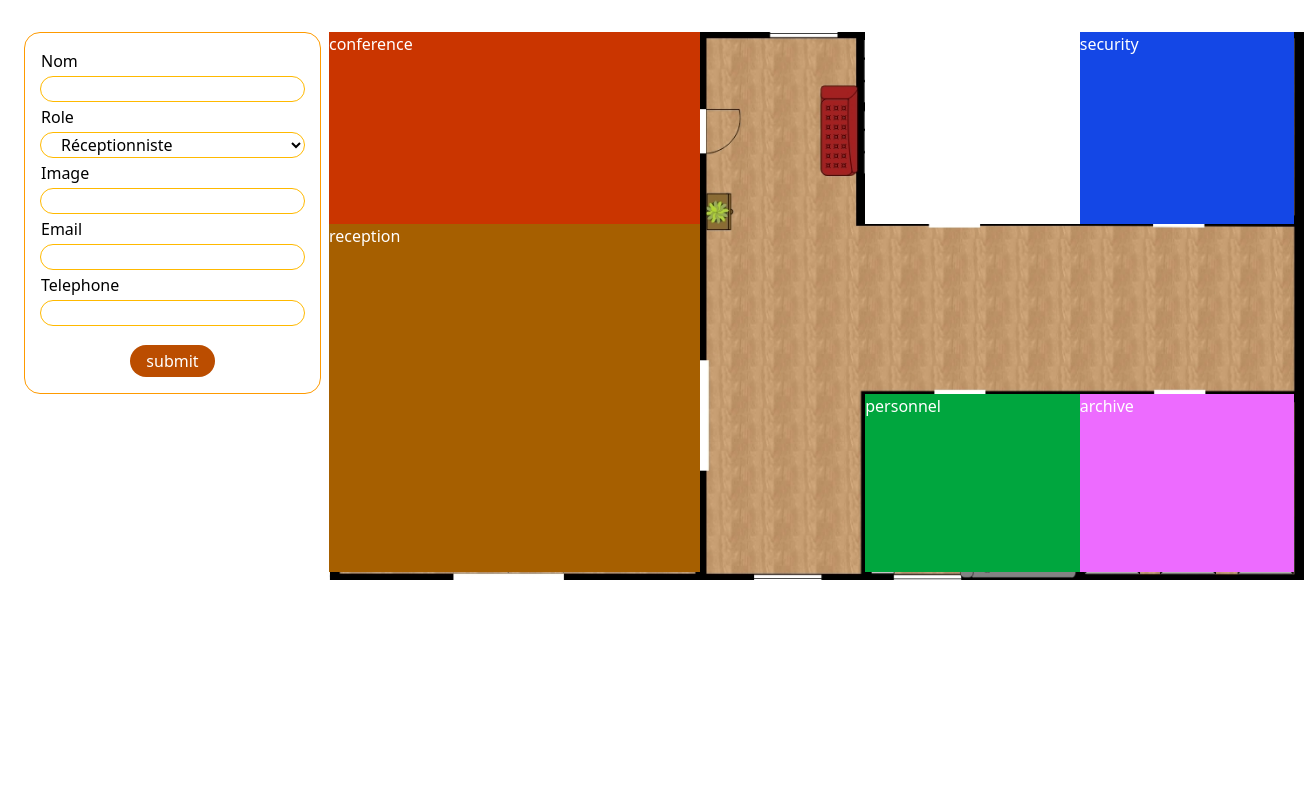
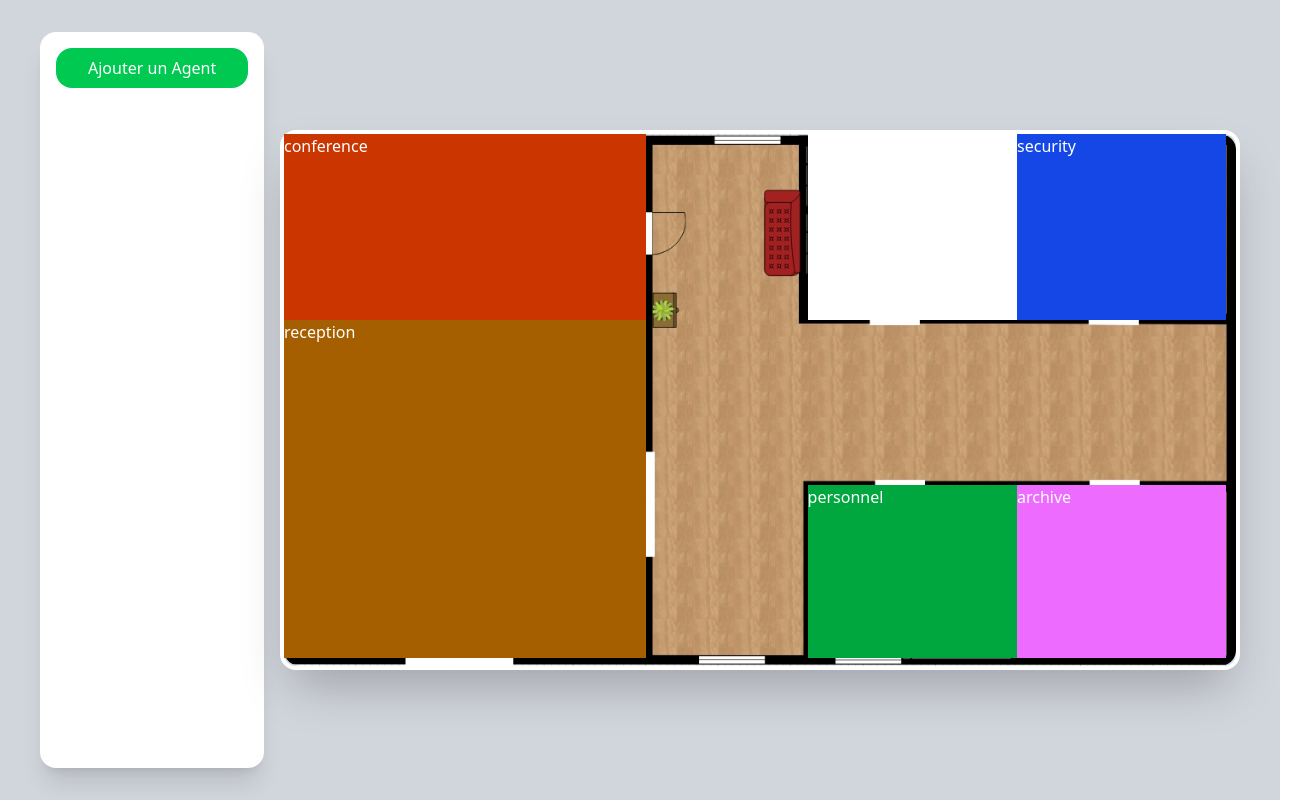
Before and after one commit to amineelhailaa/Virtual_Workspace, a website: page index.html in a window 1280 px wide. Shown: the whole page, 1304 px wide, since content can reach past the window. Drawn offline with Linux system fonts and the light colour scheme.

Commit message:
working on html part

```diff
--- a/css/style.css
+++ b/css/style.css
@@ -1,10 +1,10 @@
 
 .rooms_container{
 
-    width: 100%;
-    background-image: url('../assets/background.jpg');
-    background-repeat:no-repeat;
-    background-size: cover;
-    aspect-ratio: 16 / 9;
-    background-position: center;
-}
+/*    width: 100%;*/
+/*    !*background-image: url('../assets/background.jpg');*!*/
+/*    !*background-repeat:no-repeat;*!*/
+/*    !*background-size: cover;*!*/
+/*    aspect-ratio: 16 / 9;*/
+/*    !*background-position: center;*!*/
+/*}*/
--- a/index.html
+++ b/index.html
@@ -7,12 +7,41 @@
     <link rel="stylesheet" href="./css/output.css">
 </head>
 <body>
-<div class="wide flex gap-2 w-full mx-6 my-8    ">
+
+
+
+
+<div class=" flex gap-2 py-8  px-10  bg-gray-300 h-[100vh] justify-between   ">
+
+
+    <div class=" flex flex-col items-center px-4 bg-white rounded-2xl shadow-xl  py-4 ">
+        <button class="bg-green-500 px-8 py-2 rounded-2xl text-white whitespace-nowrap">Ajouter un Agent</button>
+    </div>
+
+
+    <div class="aspect-video max-w-[80%] w-full self-center border-4 border-white shadow-2xl rounded-2xl">
+        <div class="rooms_container text-white grid grid-cols-[38%_17%_22%_22%] grid-rows-[35%_31%_32.5%] relative w-full h-full">
+             <img src="assets/background.jpg"  class="absolute top-0 left-0  w-full h-full  rounded-2xl" alt="workspace"/>
+            <div id="conference" class="  col-start-1 col-end-2 row-start-1 row-end-2 bg-orange-700   z-10">conference</div>
+            <div id="reception" class="  gridcol col-start-1 col-end-2 row-start-2 row-end-4 bg-yellow-700  z-10">reception
+            </div>
+            <div id="servers" class="  col-start-3 col-end-4 row-start-1 row-end-2 bg-white z-10">servers</div>
+            <div id="security" class=" col-start-4 col-end-5 row-start-1 row-end-2 bg-blue-700 z-10">security</div>
+            <div id="personnel" class="  col-start-3 col-end-4 row-start-3 row-end-4  bg-green-600 z-10">personnel</div>
+            <div id="archive" class=" col-start-4 col-end-5 row-start-3 row-end-4  bg-fuchsia-400 z-10">archive</div>
+        </div>
+    </div>
+</div>
+
+
+
+<section id="form_section" class=" hidden">
     <div class="form_container md:w-auto  ">
         <form class="flex flex-col py-4 px-4 gap-y-1 bg-white border-1 border-amber-500 shadow-amber-600 rounded-2xl ">
             <label for="name">Nom</label>
             <input id="name" class="outline-1 outline-amber-400 rounded-xl px-4" type="text">
             <label for="role">Role</label>
+
             <select id="role" class="outline-1 outline-amber-400 rounded-xl px-4" type="text">
                 <option value="receptionist">Réceptionniste</option>
                 <option value="technicien">Techniciens IT</option>
@@ -21,6 +50,7 @@
                 <option value="student">Student</option>
                 <option value="teacher">Teacher</option>
             </select>
+
             <label for="image">Image</label>
             <input id="image" class="outline-1 outline-amber-400 rounded-xl px-4" type="url">
             <label for="email">Email</label>
@@ -30,19 +60,7 @@
             <button type="submit" id="btnSubmit" class=" bg-amber-700 rounded-2xl mt-4 text-white w-fit px-4 cursor-pointer py-1 self-center ">submit</button>
         </form>
     </div>
-    <div class="aspect-video w-full">
-        <div class="rooms_container text-white grid grid-cols-[38%_17%_22%_22%] grid-rows-[35%_31%_32.5%]  ">
-            <div id="conference" class="  col-start-1 col-end-2 row-start-1 row-end-2 bg-orange-700 ">conference</div>
-            <div id="reception" class="  gridcol col-start-1 col-end-2 row-start-2 row-end-4 bg-yellow-700 ">reception
-            </div>
-            <div id="servers" class="  col-start-3 col-end-4 row-start-1 row-end-2 bg-white">servers</div>
-            <div id="security" class=" col-start-4 col-end-5 row-start-1 row-end-2 bg-blue-700">security</div>
-            <div id="personnel" class="  col-start-3 col-end-4 row-start-3 row-end-4  bg-green-600">personnel</div>
-            <div id="archive" class=" col-start-4 col-end-5 row-start-3 row-end-4  bg-fuchsia-400">archive</div>
-        </div>
-    </div>
-</div>
-
+</section>
 
 
 
```
Also changed, not shown: css/output.css.
